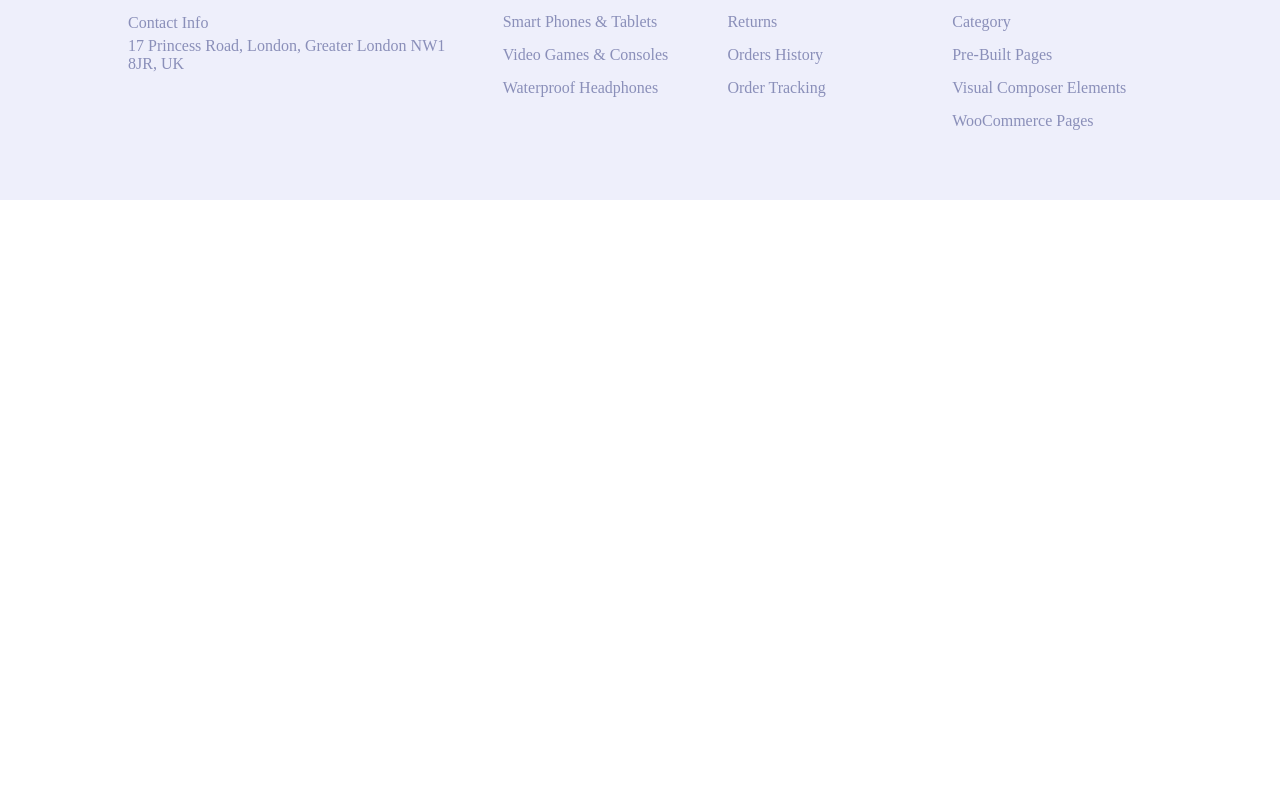
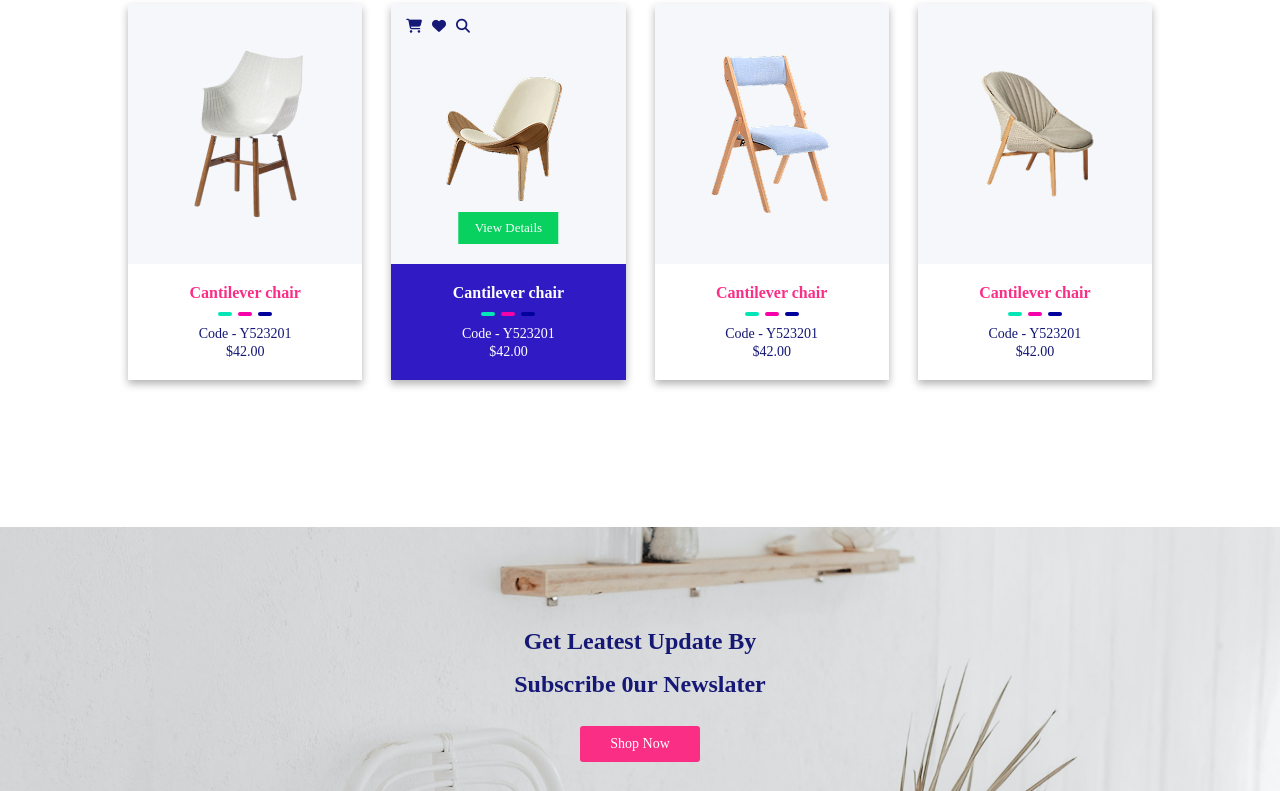
Before and after one commit to DuhaHaded/hekto-header, a plain HTML site: page index.html in a window 1280 px wide. Shown: the part 314-1105 px from the top of the page. Before the commit the page ends 800 px from the top, so only its background shows below. Drawn offline with Linux system fonts and the light colour scheme.

Commit message:
create featured product section & featured product section

```diff
--- a/assets/css/main.css
+++ b/assets/css/main.css
@@ -2,6 +2,7 @@
   margin: 0;
   padding: 0;
   box-sizing: border-box;
+  font-family: "josefin Sans";
 }
 :root {
   --primary: #0000;
@@ -67,7 +68,7 @@ ul {
 /*start footer*/
 .footer{
   background-color: #EEEFFB;
-padding: 70px 0;
+padding: 80px 0;
 }
 .footer .row{
     align-items: flex-start;
@@ -151,3 +152,185 @@ margin-bottom: 20px;}
 }
 
 /*end footer*/
+/*start Featured Products */
+.featured{
+  padding: 80px 0;
+}
+.featured .row {
+  gap: 29px;
+  align-items: stretch;
+}
+.featured  h2{
+  text-align: center;
+  color: #1A0B5B;
+  font-size: 250%;
+  margin-bottom: 46px;
+
+}
+.ProductCard{
+  width: calc((100% - 87px) / 4);
+
+  box-shadow:0 4px 8px 0 rgba(0, 0, 0, 0.3);
+    background-color: #fff;
+  position: relative;
+
+}
+.ProductImg{
+  background-color: #F6F7FB;
+  padding: 20px;
+  height: 260px;
+  display: flex;
+  align-items: center;
+  justify-content: center;
+  position: relative;
+}
+.ProductImg img{
+  max-height: 100%;
+  max-width: 100%;
+}
+.ProductImg .icons{
+  position: absolute;
+  top: 15px;
+  left: 15px;
+  display: flex;
+  gap: 10px;
+}
+.ProductImg .icons i{
+  font-size: 14px;
+  color: #151875;
+  cursor: pointer;
+}
+.ProductImg .viewBtn{
+  position: absolute;
+  bottom: 20px;
+  left: 50%;
+  transform: translateX(-50%);
+  background-color: #08D15F;
+  color: #fff;
+  border: none;
+  padding: 8px 16px;
+  font-size: 13px;
+  cursor: pointer;
+}
+
+.ProductInfo{
+  text-align: center;
+  padding: 20px 10px;
+}
+.ProductCard .ProductInfo h3{
+  color: #FB2E86;
+  margin-bottom: 10px;
+  font-size: 16px;
+}
+.ProductCard .ProductInfo p,
+.ProductCard .ProductInfo span{
+  color: #151875;
+  font-size: 14px;
+}
+.Rectangles{
+  display: flex;
+  justify-content: center;
+  gap: 6px;
+  margin-bottom: 10px;
+}
+
+.Rectangles span{
+  width: 14px;
+  height: 4px;
+  border-radius: 2px;
+  background-color: #05E6B7;
+}
+
+.Rectangles span:nth-child(2){
+  background-color: #F701A8;
+}
+
+.Rectangles span:nth-child(3){
+  background-color: #00009D;
+}
+
+/* active product (second card) */
+.ProductCard h3.active{
+  color: #fff;
+}
+.ProductCard h3.active{
+  color: #fff;
+}
+
+.ProductCard:nth-child(2) .ProductInfo{
+  background-color: #2F1AC4;
+}
+
+.ProductCard:nth-child(2) p,
+.ProductCard:nth-child(2) span{
+  color: #fff;
+}
+@media (max-width: 992px){
+  .ProductCard{
+    width: calc((100% - 29px) / 2);
+  }
+}
+
+@media (max-width: 576px){
+  .ProductCard{
+    width: 100%;
+  }
+}
+/*end Featured Products*/
+/*background section start*/
+.backgroundSection  {
+  background-image: url('../images/background.png');
+ background-size: contain;
+ background-position: center;
+ background-repeat: no-repeat;
+ padding: 140px 0;
+
+
+}
+.backgroundSection .content{
+  text-align: center;
+  color: #151875;
+
+}
+.backgroundSection .content h2{
+margin: auto;
+
+width:360px;
+line-height: 1.8;
+padding: 20px;
+}
+.backgroundSection .btnshop{
+  background-color: #FB2E86;
+  padding: 10px 30px;
+  color: #fff;
+  border: 0;
+  border-radius: 3px;
+    font-size: 14px;
+
+}
+
+@media screen and (max-width: 819px){
+.backgroundSection{
+  padding: 80px 0;
+}
+
+}
+
+@media  (max-width:600px) {
+  .backgroundSection{
+    padding: 40px 0;
+
+  }
+  h2{
+    font-size: 20px;
+  }
+
+  .backgroundSection .btnshop{
+    padding: 5px 20px;
+    font-size: 8px;
+
+  }
+}
+
+
+/*background section end*/
--- a/index.html
+++ b/index.html
@@ -41,6 +41,100 @@
       </div>
     </div>
 
+    <div class="featured">
+      <div class="container">
+        <h2>Featured Products</h2>
+        <div class="row">
+          <!--product card 1 start-->
+          <div class="ProductCard">
+            <div class="ProductImg">
+              <img src="./assets/images/productImg1.png" alt="Product1" />
+            </div>
+            <div class="ProductInfo">
+              <h3>Cantilever chair</h3>
+              <div class="Rectangles">
+                <span></span>
+                <span></span>
+                <span></span>
+              </div>
+              <p>Code - Y523201</p>
+              <span>$42.00</span>
+            </div>
+          </div>
+          <!--product card 1 end-->
+          <!--product card 2 start-->
+          <div class="ProductCard">
+            <div class="ProductImg">
+              <div class="icons">
+                <i class="fa fa-shopping-cart"></i>
+                <i class="fa fa-heart"></i>
+                <i class="fa fa-search"></i>
+              </div>
+              <img src="./assets/images/productImg2.png" alt="Product2" />
+              <button class="viewBtn">View Details</button>
+            </div>
+            <div class="ProductInfo">
+              <h3 class="active">Cantilever chair</h3>
+              <div class="Rectangles">
+                <span></span>
+                <span></span>
+                <span></span>
+              </div>
+              <p>Code - Y523201</p>
+              <span>$42.00</span>
+            </div>
+          </div>
+          <!--product card 2 end-->
+          <!--product card 3 start-->
+
+          <div class="ProductCard">
+            <div class="ProductImg">
+              <img src="./assets/images/productImg3.png" alt="Product3" />
+            </div>
+            <div class="ProductInfo">
+              <h3>Cantilever chair</h3>
+              <div class="Rectangles">
+                <span></span>
+                <span></span>
+                <span></span>
+              </div>
+              <p>Code - Y523201</p>
+              <span>$42.00</span>
+            </div>
+          </div>
+          <!--product card 3 end-->
+          <!--product card 4 start-->
+
+          <div class="ProductCard">
+            <div class="ProductImg">
+              <img src="./assets/images/productImg4.png" alt="Product4" />
+            </div>
+            <div class="ProductInfo">
+              <h3>Cantilever chair</h3>
+              <div class="Rectangles">
+                <span></span>
+                <span></span>
+                <span></span>
+              </div>
+              <p>Code - Y523201</p>
+              <span>$42.00</span>
+            </div>
+          </div>
+          <!--product card 4 end-->
+        </div>
+      </div>
+    </div>
+    <!--background section start-->
+    <div class="backgroundSection">
+      <div class="container">
+        <div class="content">
+          <h2>Get Leatest Update By Subscribe 0ur Newslater</h2>
+          <button class="btnshop">Shop Now</button>
+        </div>
+      </div>
+    </div>
+    <!--background section end-->
+
     <div class="footer">
       <div class="container">
         <div class="row">
@@ -67,7 +161,6 @@
                   <li><a href="#">Smart Phones & Tablets</a></li>
                   <li><a href="#">Video Games & Consoles</a></li>
                   <li><a href="#">Waterproof Headphones</a></li>
-
                 </ul>
               </div>
               <div class="CustomerCare">
@@ -78,7 +171,6 @@
                   <li><a href="#">Returns</a></li>
                   <li><a href="#">Orders History</a></li>
                   <li><a href="#">Order Tracking</a></li>
-
                 </ul>
               </div>
               <div class="Pages">
@@ -89,8 +181,7 @@
                   <li><a href="#">Category</a></li>
                   <li><a href="#">Pre-Built Pages</a></li>
                   <li><a href="#">Visual Composer Elements</a></li>
-                                    <li><a href="#">WooCommerce Pages</a></li>
-
+                  <li><a href="#">WooCommerce Pages</a></li>
                 </ul>
               </div>
             </div>
```
Also changed, not shown: assets/images/background.png (added), assets/images/productImg1.png (added), assets/images/productImg2.png (added), assets/images/productImg3.png (added), assets/images/productImg4.png (added).
